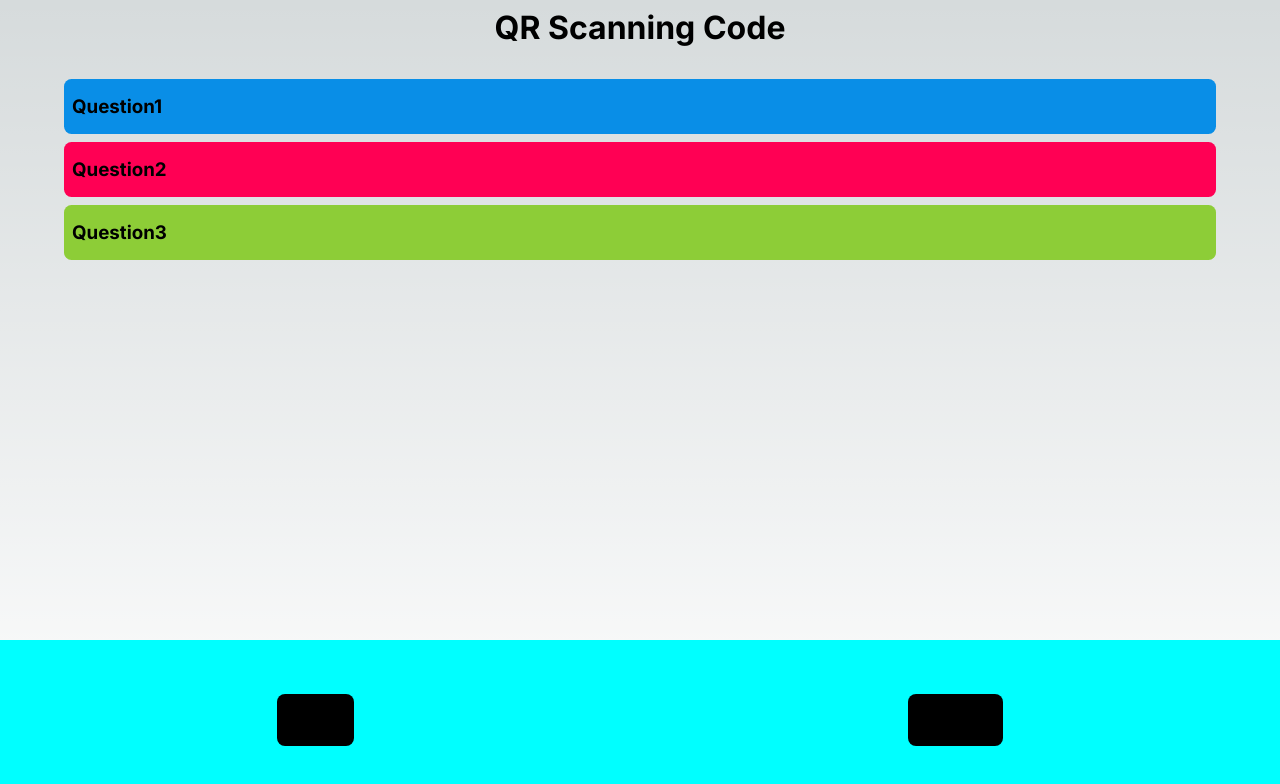
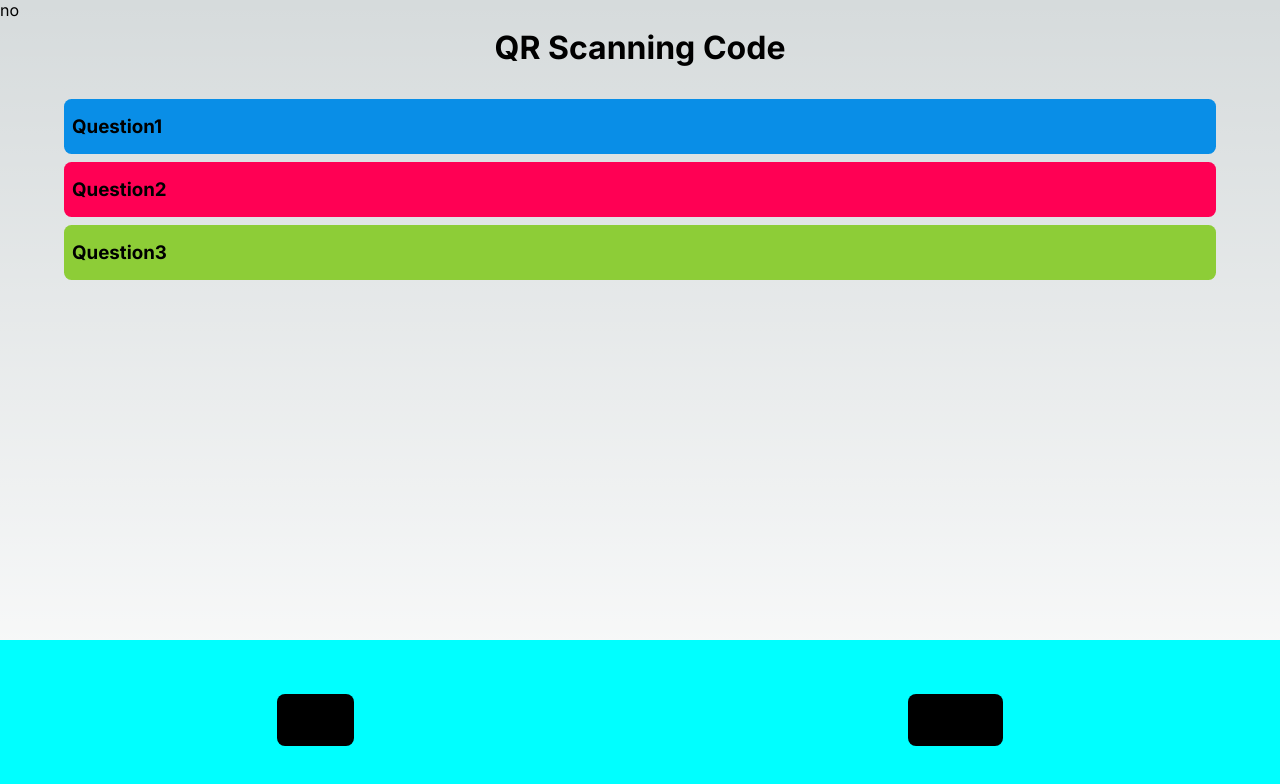
Before and after one commit to luckelc/qr_scanner, a Next.js app: page / in a window 1280 px wide. Shown: the top 784 px of the page. Built offline with nearby package versions, Linux system fonts and the light colour scheme.

Commit message:
fixation

```diff
--- a/src/app/page.js
+++ b/src/app/page.js
@@ -1,14 +1,23 @@
 'use client';
-import React, { useEffect, useState } from 'react';
+import React, {useState} from 'react';
 import { Html5QrcodeScanner } from 'html5-qrcode';
 import styles from './page.module.css';
 import questions from './questions.json'
 
 function App() {
+  const [showElement, setShowElement] = useState(false);
+  var module = []
 
   const handleQuestionClick = (event) => {
     const clickedElement = event.target.id;
     console.log('Clicked element:', clickedElement);
+    module = []
+    module.push(
+      <div>b
+        <h2>Top tier</h2>
+      </div>
+    )
+    setShowElement(!showElement);
   };
 
   var questionList = []
@@ -21,10 +30,12 @@ function App() {
     </li>)
   })
 
+
   return (
 
     <div className={styles.app}>
-
+      {showElement? module  : "no"}
+      <div id="show-question"></div>
       <h1 className={styles.h1}>QR Scanning Code</h1>
 
       <ul>
```
